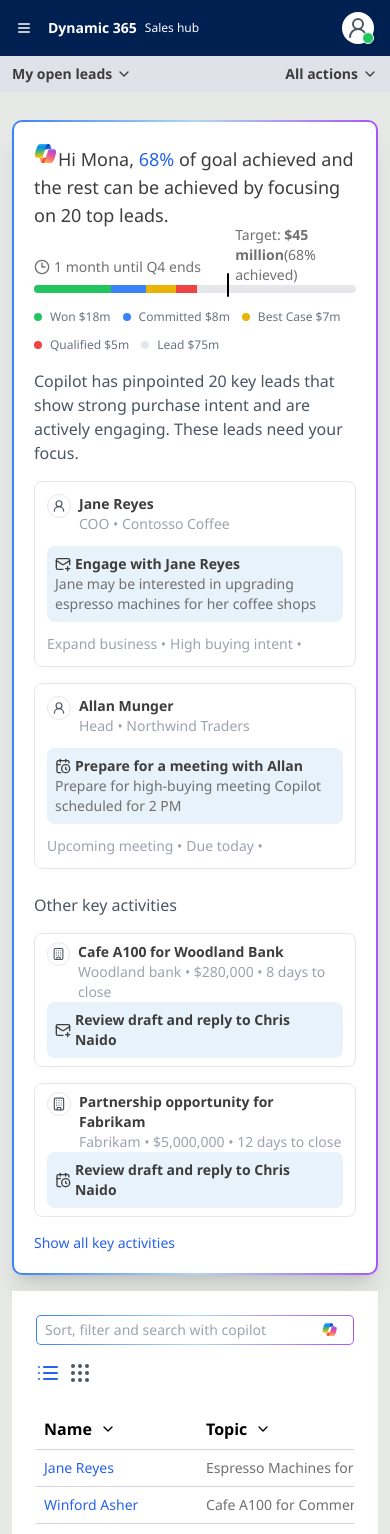
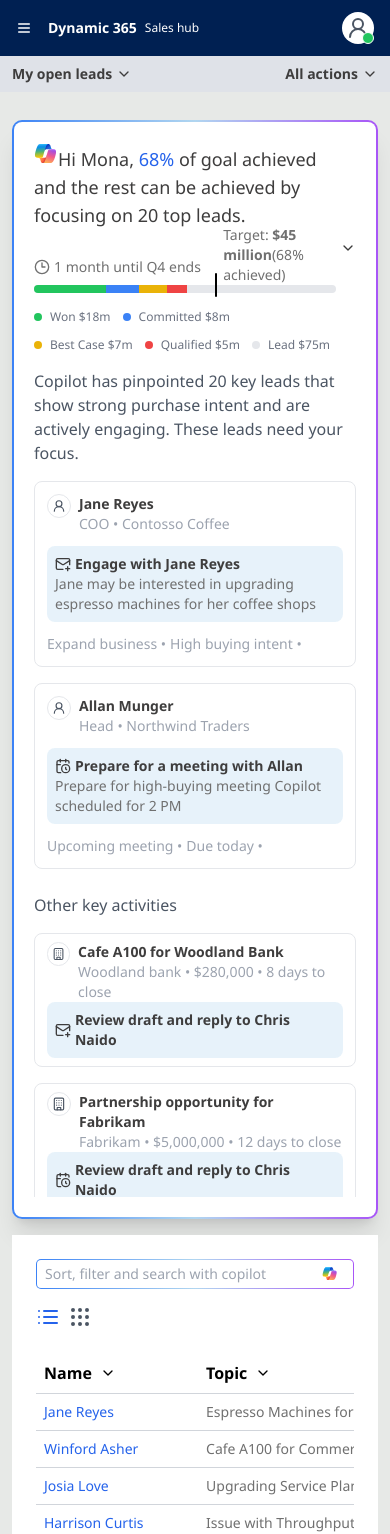
Before and after one commit to Olamide-Bello/crm-dashboard, a Next.js app: page /leads in a window 390 px wide. Shown: the top 1534 px of the page. Built offline with nearby package versions, Linux system fonts and the light colour scheme.

Commit message:
Feat: added hover state to leads

```diff
--- a/components/leads/Insight.jsx
+++ b/components/leads/Insight.jsx
@@ -1,10 +1,11 @@
-import React from 'react'
+import React, { useState } from 'react'
 import Progress from './Progress'
 import { ChevronDown } from 'lucide-react';
 import InsightCarousel from './InsightCarousel';
 import KeyActivities from './KeyActivities';
 
 const Insight = () => {
+    const [isExpanded, setIsExpanded] = useState(true);
     const user = "Mona";
     const progress = 68;
     const goal = 45;
@@ -15,16 +16,26 @@
         { label: "Best Case", value: 7 },
         { label: "Qualified", value: 5 },
     ];
+
+    const toggleExpand = () => {
+        setIsExpanded(prev => !prev);
+    };
+
     return (
         <section className="rounded-[10px] shadow-xl bg-gradient-to-r from-blue-500 via-[#b1d6f0] to-purple-500 p-[2px] mt-4">
             <div className="md:p-6 p-4 w-full h-full border-4 border-transparent rounded-lg bg-clip-border bg-white">
-                <div className='flex gap-1'>
+                <div className='flex gap-1 justify-between items-center'>
                     <Progress userName={user} progress={progress} goal={goal} metrics={metrics} totalLead={totalLead} />
-                    <ChevronDown className='w-4 h-4 text-[#3b3b3b] hover:text-[#325ac5] hidden md:block' />
+                    <ChevronDown
+                        className={`w-4 h-4 text-[#3b3b3b] hover:text-[#325ac5] cursor-pointer transition-transform ${isExpanded ? '' : 'rotate-180'}`}
+                        onClick={toggleExpand}
+                    />
                 </div>
-                <div className='flex flex-col md:flex-row mt-4 md:gap-0 gap-6'>
-                    <InsightCarousel />
-                    <KeyActivities />
+                <div className={`transition-max-height duration-500 ease-in-out overflow-hidden ${isExpanded ? 'max-h-screen' : 'max-h-0'}`}>
+                    <div className='flex flex-col md:flex-row mt-4 md:gap-0 gap-6'>
+                        <InsightCarousel />
+                        <KeyActivities />
+                    </div>
                 </div>
             </div>
         </section>
--- a/components/leads/LeadList.jsx
+++ b/components/leads/LeadList.jsx
@@ -9,6 +9,7 @@
     const [searchTerm, setSearchTerm] = useState("");
     const [selectedLead, setSelectedLead] = useState(null);
     const [viewMode, setViewMode] = useState("list");
+    const [hoveredLead, setHoveredLead] = useState(null);
 
     const filteredLeads = leads.filter(
         (lead) =>
@@ -47,8 +48,10 @@
                         {filteredLeads.map((lead) => (
                             <div
                                 key={lead.id}
-                                className="border border-gray-300 rounded-lg p-4 hover:bg-gray-100 cursor-pointer"
+                                className="border border-gray-300 rounded-lg p-4 hover:bg-gray-100 cursor-pointer relative"
                                 onClick={() => setSelectedLead(lead)}
+                                onMouseEnter={() => setHoveredLead(lead)}
+                                onMouseLeave={() => setHoveredLead(null)}
                                 tabIndex="0"
                                 role="button"
                                 aria-pressed="false"
@@ -61,10 +64,16 @@
                                 </div>
                                 <p className="text-gray-700 mb-1">{lead.topic}</p>
                                 <p className="text-gray-500 text-sm">{lead.createdOn}</p>
+                                {hoveredLead === lead && (
+                                    <span className="absolute top-0 right-0 z-20 bg-white shadow-lg p-2 rounded-lg text-sm text-gray-700">
+                                        <span>Deal Value: ${lead.potentialValue}</span><br/>
+                                        <span>Decision Maker: {lead.decisionMaker ? "Yes" : "No"}</span>
+                                    </span>
+                                )}
                             </div>
                         ))}
                     </div>
-                    <div className={`w-full overflow-x-auto ${viewMode === "grid" ? "hidden" : "block"}`}>
+                    <div className={`w-full pb-10 overflow-y-visible overflow-x-auto ${viewMode === "grid" ? "hidden" : "block"}`}>
                         <table className="table-auto min-w-[768px] border-collapse border-none">
                             <thead>
                                 <tr className="border-b border-gray-300 text-left">
@@ -78,8 +87,10 @@
                                 {filteredLeads.map((lead) => (
                                     <tr
                                         key={lead.id}
-                                        className="hover:bg-gray-200 cursor-pointer border-b border-gray-300 text-[#707070] text-sm"
+                                        className="hover:bg-gray-200 cursor-pointer border-b border-gray-300 text-[#707070] text-sm relative"
                                         onClick={() => setSelectedLead(lead)}
+                                        onMouseEnter={() => setHoveredLead(lead)}
+                                        onMouseLeave={() => setHoveredLead(null)}
                                         tabIndex="0"
                                         role="button"
                                         aria-pressed="false"
@@ -88,6 +99,12 @@
                                         <td className="w-[25%] p-2"><div className="truncate w-full">{lead.topic}</div></td>
                                         <td className="w-[25%] p-2">New</td>
                                         <td className="w-[25%] p-2">{lead.createdOn}</td>
+                                        {hoveredLead === lead && (
+                                            <span className="absolute top-0 right-0 z-20 bg-white shadow-lg p-2 rounded-lg text-sm text-gray-700">
+                                                <span>Deal Value: ${lead.potentialValue}</span><br/>
+                                                <span>Decision Maker: {lead.decisionMaker ? "Yes" : "No"}</span>
+                                            </span>
+                                        )}
                                     </tr>
                                 ))}
                             </tbody>
--- a/components/ui/LeadModal.jsx
+++ b/components/ui/LeadModal.jsx
@@ -77,7 +77,7 @@
                                     <CircleCheckBig className="w-12 h-12 text-[#9434a4]" fill="#673ab730" />
                                     <div>
                                         <p className="text-sm font-medium text-gray-500">Decision maker</p>
-                                        <p className="text-lg font-bold text-[#9434a4]">Yes</p>
+                                        <p className="text-lg font-bold text-[#9434a4]">{lead.decisionMaker ? "Yes" : "No"}</p>
                                     </div>
                                 </div>
                                 <div className="px-3 py-2 bg-white rounded-lg border shadow-md flex items-center gap-2" title="Potential Deal Value">
--- a/data/index.js
+++ b/data/index.js
@@ -36,6 +36,7 @@
         ],
         potentialValue: "1M",
         intent: "High",
+        decisionMaker: true,
         about:
             "Jane Reyes, the Chief Operating Officer of Northwind Traders, is a dynamic leader with a proven track record in optimizing operations and enhancing customer experiences.",
         createdOn: "2024-04-02 12:00 PM",
@@ -54,6 +55,7 @@
         ],
         potentialValue: "500K",
         intent: "Medium",
+        decisionMaker: false,
         about:
             "Winford Asher leads the procurement team at Contoso Ltd, specializing in strategic sourcing for office and hospitality solutions.",
         createdOn: "2024-03-30 7:45 AM",
@@ -72,6 +74,7 @@
         ],
         potentialValue: "750K",
         intent: "High",
+        decisionMaker: true,
         about:
             "Josia Love oversees operational efficiency at Tailspin Toys, focusing on maintaining a high standard of service for all store locations.",
         createdOn: "2024-03-28 3:30 PM",
@@ -90,6 +93,7 @@
         ],
         potentialValue: "300K",
         intent: "Low",
+        decisionMaker: false,
         about:
             "Harrison Curtis manages technical operations for Adventure Works, focusing on ensuring all machinery runs optimally.",
         createdOn: "2024-03-25 11:05 AM",
@@ -108,6 +112,7 @@
         ],
         potentialValue: "850K",
         intent: "Medium",
+        decisionMaker: true,
         about:
             "Halle Griffiths leads the sales initiatives at Litware Inc, focusing on new business growth and client satisfaction.",
         createdOn: "2024-03-23 4:50 PM",
```
